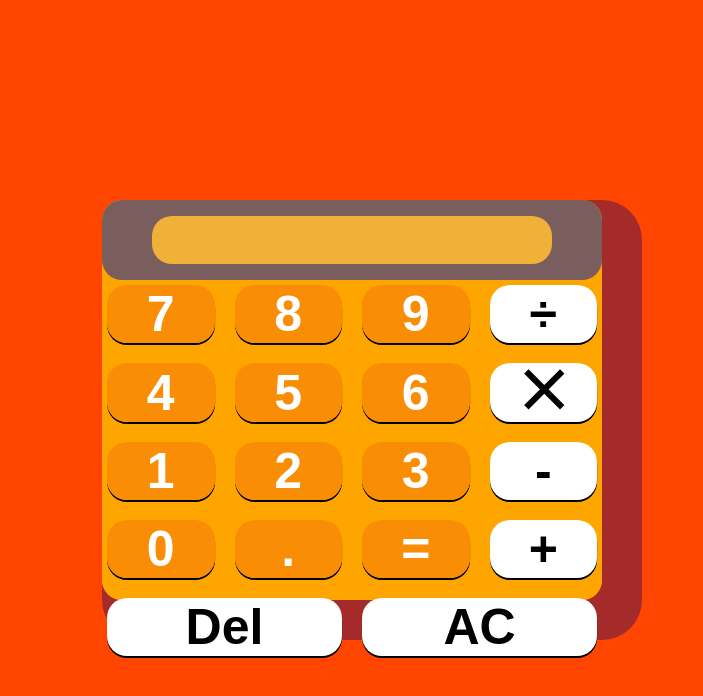
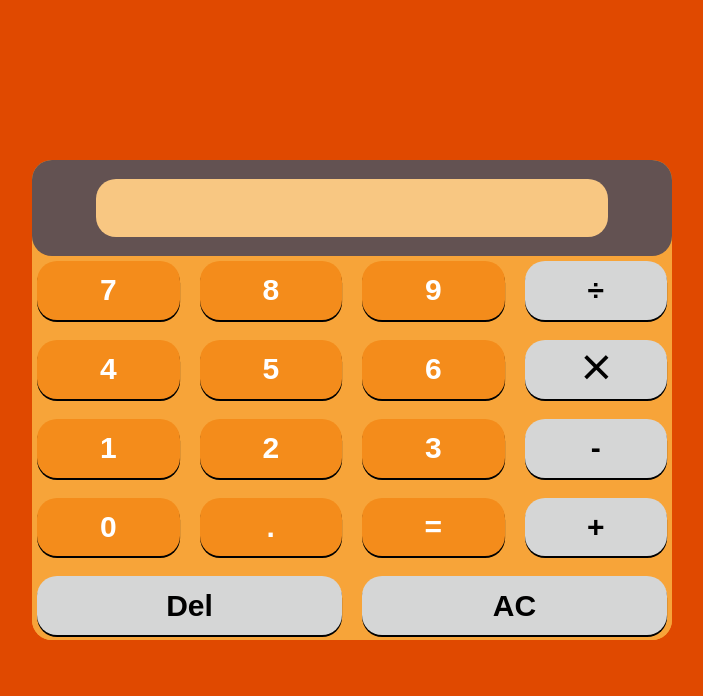
Before and after one commit to raopoo/calculator-project, a plain HTML site: page index.html in a window 1280 px wide. Shown: the whole page, without its empty margins (288-991 px from the left). Drawn offline with Linux system fonts and the light colour scheme.

Commit message:
All features complete

```diff
--- a/styles/scss/_pallette.scss
+++ b/styles/scss/_pallette.scss
@@ -1,9 +1,13 @@
 $primarytextcolor: black;
 $secondarytextcolor: white;
 
-$buttonbgprimary: rgba(250, 137, 8, 0.842);
-$buttonbgsecondary: white;
+$buttonbgprimary: #F48C1B;
+$buttonbgsecondary: #D5D6D6;
 
-$mainbackgroundcolor: orangered;
+$mainbackgroundcolor: #E04900;
 
-$operatorebgcolor : orange;
+$operatorebgcolor : #F7A439;
+
+$resultbgcolor: #F8C782;
+
+$displaybgcolor: #635252;
--- a/styles/scss/main.scss
+++ b/styles/scss/main.scss
@@ -10,6 +10,7 @@ $borderradius: 20px;
 
 .main-div {
     background-color: pallette.$mainbackgroundcolor;
+    // background-image: linear-gradient(45deg, #93a5cf 0%, #e4efe9 100%);
     height: 100vh;
     width: 100vw;
     display: flex;
@@ -18,38 +19,39 @@ $borderradius: 20px;
     align-items: center;
 }
 .calc-div {
-    box-shadow: 20px 20px 0 20px brown;
+    //box-shadow: 20px 20px 0 20px brown;
     border-radius: $borderradius;
     background-color: pallette.$operatorebgcolor;
     height: 50%;
-    width: 400px;
+    min-width: 20rem;
     margin: 5px;
 
 
     @include media.phone{
-        width: 300px;
+        width: 30rem;
         margin: 5px;
-        height: 40%;
+        height: 70%;
     }
     @include media.tablet{
-        width: 400px;
+        width: 35rem;
         margin: 5px;
-        height: 50%;
+        height: 70%;
     }
     @include media.laptop{
-        width: 400px;
+        width: 40rem;
         margin: 5px;
-        height: 50%;
+        height: 70%;
     }
 
     @include media.big-screen{
-        height: 50%;
-        width: 500px;
+        height: 60%;
+        width: 40rem;
+        //width: 500px;
         margin: 5px;
     }
 }
 .display {
-    background-color: rgb(122, 94, 94);
+    background-color: pallette.$displaybgcolor;
     height: 20%;
     border-radius: $borderradius;
     display: flex;
@@ -60,10 +62,10 @@ $borderradius: 20px;
     height: 60%;
     width: 80%;
     border-radius: $borderradius;
-    background-color: rgb(241, 177, 57);
+    background-color: pallette.$resultbgcolor;
     text-align: right;
     padding: 0.5rem;
-    font-size: 40px;
+    font-size: 30px;
 }
 .calculate-field {
     display: grid;
@@ -82,7 +84,7 @@ $borderradius: 20px;
     box-shadow: black 0.1px 2px;
     cursor: pointer;
     font-weight: bold;
-    font-size: 50px;
+    font-size: 30px;
 
     &__operators {
         background-color: pallette.$buttonbgsecondary;
```
Also changed, not shown: styles/css/main.css.
